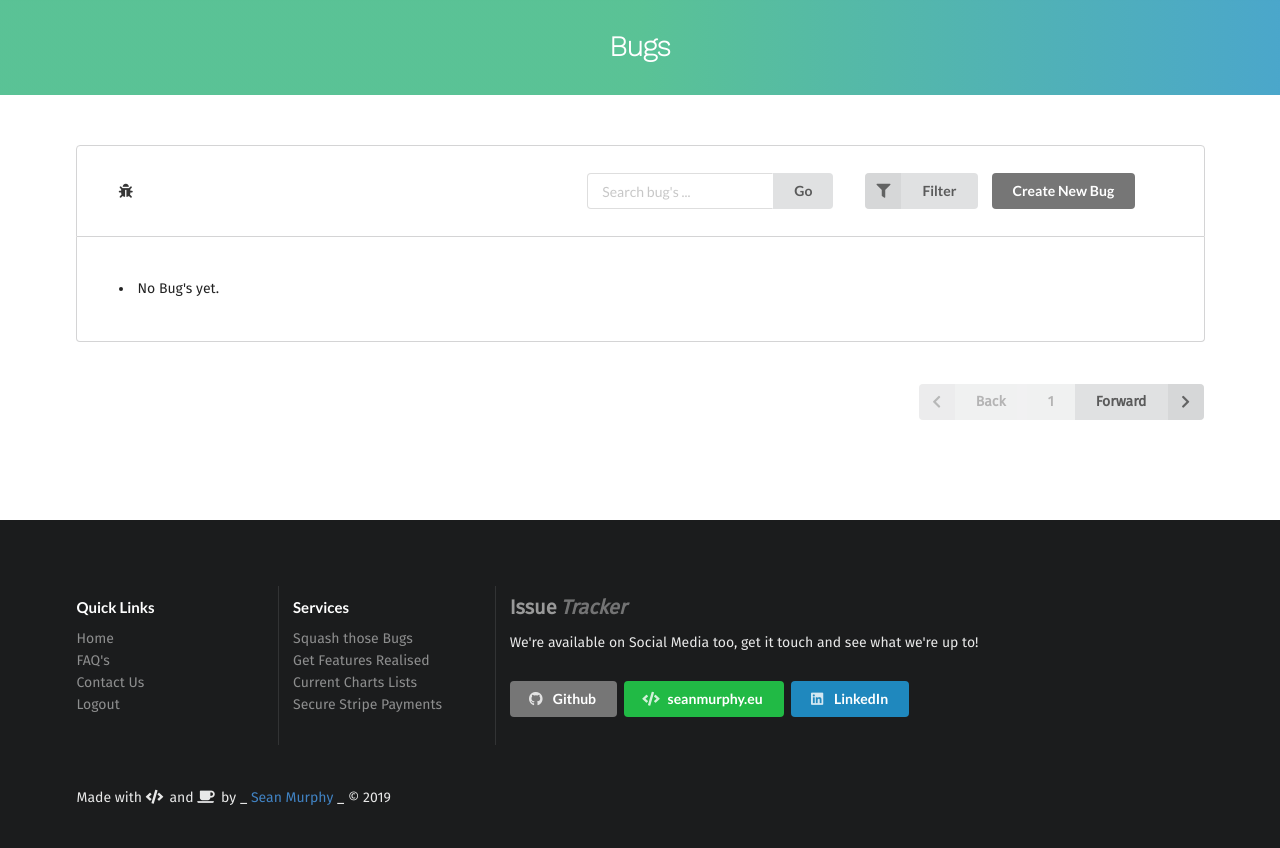
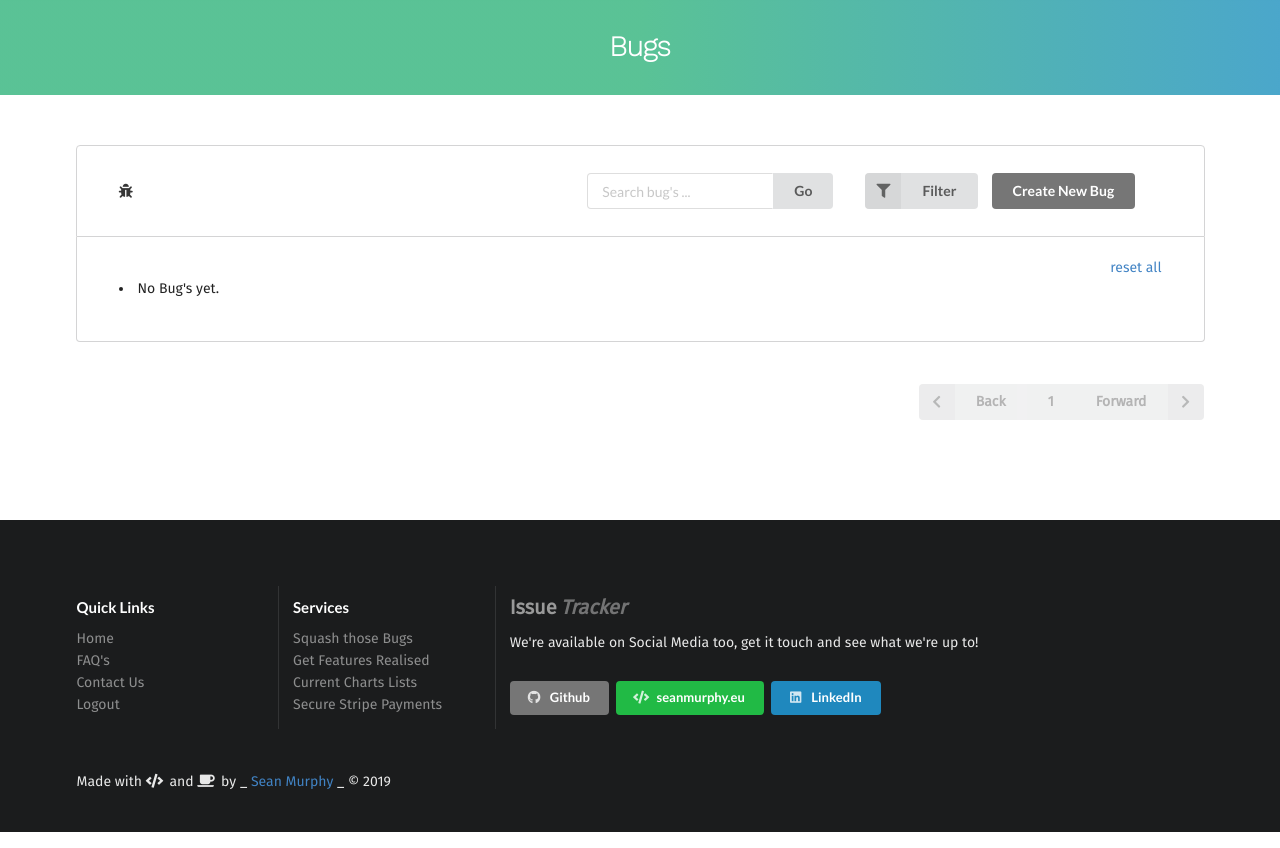
Before and after one commit to nazarja/issue-tracker, a Django app: page /tickets/bugs/ in a window 1280 px wide. Shown: the part 73-921 px from the top of the page. Run offline with Django 3.2, Linux system fonts and the light colour scheme; the visitor is signed in with stand-in values (Sample User, id 1); data that the repository does not hold is empty; some libraries are stand-ins or nearby versions.

Commit message:
Add: Added reset button, busy loader  to ticket filters and search functions.

```diff
--- a/src/static/css/base.css
+++ b/src/static/css/base.css
@@ -188,8 +188,7 @@ span.avatar-label.ui.black.label {
     position: absolute;
     top: 0;
     left: 0;
-    background-color: rgba(0,0,0,0.45);
-    background:  linear-gradient(90deg, rgba(81,191,144,.55) 50%, rgba(65,162,200,.55) 100%);
+    background:  linear-gradient(90deg, rgba(81,191,144,.8) 50%, rgba(65,162,200,.8) 100%);
     display: none;
     z-index: 1000 !important;
 }
--- a/src/static/js/base.js
+++ b/src/static/js/base.js
@@ -39,7 +39,7 @@ function smoothScroll() {
             {
                 scrollTop: $($(this).attr('href')).offset().top - 100,
             },
-            500,
+            800,
             'linear'
         );
     });
@@ -65,7 +65,7 @@ scrollToTop();
 
 // change page / busy loader
 function busyLoader(delay=0) {
-    $("#busy-loader").fadeIn("slow");
+    $("#busy-loader").fadeIn("fast");
     const animation = () => $("#busy-loader").fadeOut("slow");
     setTimeout(animation, delay)
 }
--- a/src/templates/base/base.html
+++ b/src/templates/base/base.html
@@ -30,7 +30,7 @@
 		</header>
 
 		<!-- main content -->
-		<main>
+		<main id="main">
 			{% block content %}{% endblock %}
 		</main>
 
--- a/src/templates/base/footer.html
+++ b/src/templates/base/footer.html
@@ -35,15 +35,15 @@
 					</a>
 				</h4>
 				<p>We're available on Social Media too, get it touch and see what we're up to!</p>
-				<a href="https://github.com/nazarja" rel="noopener" target="_blank"  class="ui github grey button mt1 mb1">
+				<a href="https://github.com/nazarja" rel="noopener" target="_blank"  class="ui github grey small button mt1">
 				  <i class="github icon"></i>
 				  Github
 				</a>
-				<a href="https://www.seanmurphy.eu" rel="noopener" target="_blank"  class="ui green button mt1 mb1">
+				<a href="https://www.seanmurphy.eu" rel="noopener" target="_blank"  class="ui green small button mt1">
 					<i class="code icon"></i>
 					seanmurphy.eu
 				</a>
-				<a href="https://www.linkedin.com/in/sean-murphy-dev" rel="noopener" target="_blank" class="ui linkedin button mt1 mb1">
+				<a href="https://www.linkedin.com/in/sean-murphy-dev" rel="noopener" target="_blank" class="ui linkedin small button mt1">
 					<i class="linkedin icon"></i>
 					LinkedIn
 				</a>
--- a/src/tickets/static/tickets/css/tickets.css
+++ b/src/tickets/static/tickets/css/tickets.css
@@ -32,6 +32,11 @@
     padding-right: 42px  !important;
 }
 
+#reset-all-values {
+    top: -21px;
+    position: relative;
+    cursor: pointer;
+}
 
 /*
 =======================================
@@ -103,9 +108,6 @@
     margin-top: -5px;
 }
 
-#chars-left-metadata {
-    /*padding-left: 5%;*/
-}
 
 /*
 =======================================
@@ -147,6 +149,11 @@
 
     #ticket #author-username {
         display: block;
+    }
+
+
+    #reset-all-values {
+        top: -6px;
     }
 }
 
--- a/src/tickets/static/tickets/js/ticket-api.js
+++ b/src/tickets/static/tickets/js/ticket-api.js
@@ -15,7 +15,13 @@ if ((document.querySelector('#current-page'))) {
     const ticketSearchInput = document.querySelector('#ticket-search-input');
     const ticketFilterButton= document.querySelector('#ticket-order-by');
     const ticketOrderDefault = document.querySelector('#ticket-order-by-default');
+    const resetAllButton = document.querySelector('#reset-all-values');
+    const toTopClick = document.querySelector('#to-top-btn');
     const ticketIssueType = document.querySelector('h1');
+
+    // set pagination button on first load
+    if (parseInt(nextPage.dataset.count) <= 8)
+        nextPage.setAttribute('disabled', 'true');
     previousPage.setAttribute('disabled', 'true');
 
     // global querystring
@@ -43,8 +49,20 @@ if ((document.querySelector('#current-page'))) {
         .forEach(item => item.onclick = (event) => {
             if (event.target.id === 'next-page') queryString.page += 1;
             else queryString.page -= 1;
-            ticketListAction(queryString);
+            toTopClick.click();
+            busyLoader(1000);
+            setTimeout(() => ticketListAction(queryString), 1000);
         });
+
+    resetAllButton.onclick = () => {
+        queryString.page = 1;
+        queryString.query = '';
+        queryString.order = '-updated_on';
+        ticketSearchInput.value = '';
+        ticketOrderDefault.dataset.order = '-updated_on';
+        ticketOrderDefault.innerHTML = 'Filter';
+        ticketListAction(queryString);
+    };
 }
 
 
@@ -67,7 +85,7 @@ if (document.querySelector('#ticket-delete-btn')) {
 
 function ticketListAction(queryString) {
 
-    let endpoint = `/tickets/api/list/?issue=${queryString.issue}&order=${queryString.order}&page=${queryString.page}`;
+    let endpoint = `/tickets/api/list/?issue=${queryString.issue}&order=${queryString.order}&page=${queryString.page < 1 ? 1 : queryString.page}`;
     endpoint = queryString.query === false ? endpoint : endpoint + `&q=${queryString.query}`;
 
     fetch(endpoint, {
@@ -83,6 +101,7 @@ function ticketListAction(queryString) {
         console.log(data)
     })
     .catch(err => console.log(err));
+
 }
 
 
@@ -154,7 +173,7 @@ function createTicketList(data) {
                     <div class="meta">
 
                     </div>
-                    <div class="description pl1 pt1">
+                    <div class="description pt1">
                         <a class="header" href="/tickets/${item.id}/${item.slug}/details/">${item.title}</a>
                     </div>
                 </div>
--- a/src/tickets/templates/tickets/partials/ticket-list-item.html
+++ b/src/tickets/templates/tickets/partials/ticket-list-item.html
@@ -8,7 +8,7 @@
 			<span id="author-username">{{ object.user.username|title }}</span>
 			<img class="ui avatar image" src="{{ object.user.profile.avatar }}" height="40" width="40" alt="avatar">
 		</div>
-		<div class="description pl1 pt1">
+		<div class="description pt1">
 			<a class="header" href="{% url 'tickets:ticket-detail-view' id=object.id slug=object.slug %}">{{ object.title|title }}</a>
 		</div>
 	</div>
--- a/src/tickets/templates/tickets/ticket-list-view.html
+++ b/src/tickets/templates/tickets/ticket-list-view.html
@@ -48,6 +48,7 @@
 
 		<!-- bottom attached segment -->
 		<div id="ticket-bottom-segment" class="ui bottom attached segment">
+			<div><a id="reset-all-values" class="fr tar">reset all</a></div>
 
 			<!-- loading animation -->
 			{% include 'tickets/partials/ticket-empty-content.html' %}
@@ -69,7 +70,7 @@
 					Back
 				</button>
 				<button id="current-page" class="ui button disabled">1</button>
-				<button id="next-page" class="ui right labeled icon button">
+				<button id="next-page" class="ui right labeled icon button" data-count="{{ count }}">
 					Forward
 					<i class="right chevron icon"></i>
 				</button>
--- a/src/tickets/views.py
+++ b/src/tickets/views.py
@@ -11,7 +11,7 @@ def bug_or_feature(self):
 
 class TicketListView(ListView):
     template_name = 'tickets/ticket-list-view.html'
-    paginate_by = 10
+    paginate_by = 8
     extra_context = {}
     allow_empty = True
 
```
Also changed, not shown: src/tickets/templates/tickets/ticket-detail-view.html (+15 -2 lines).
